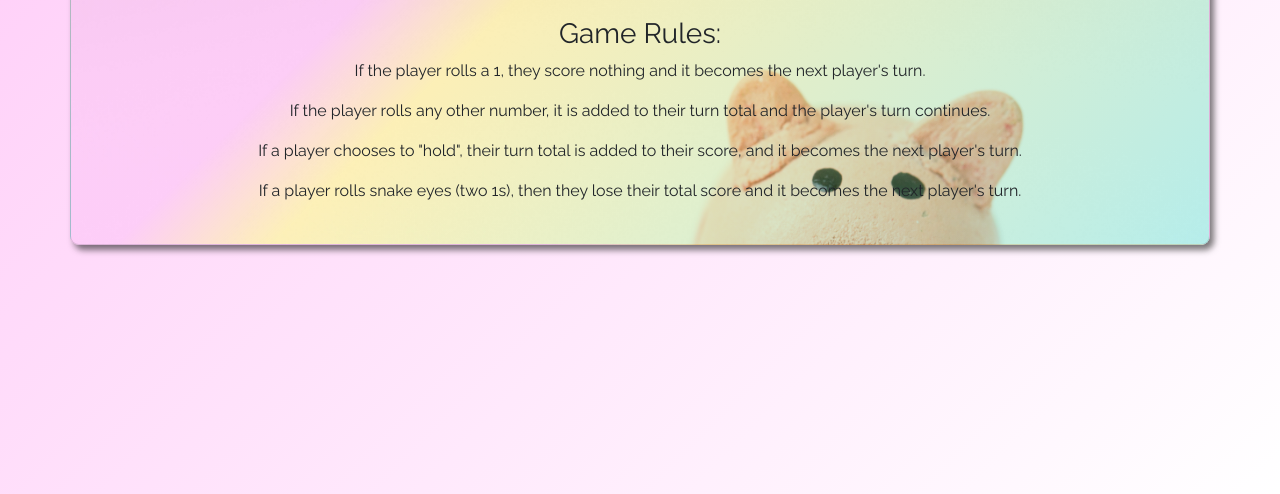
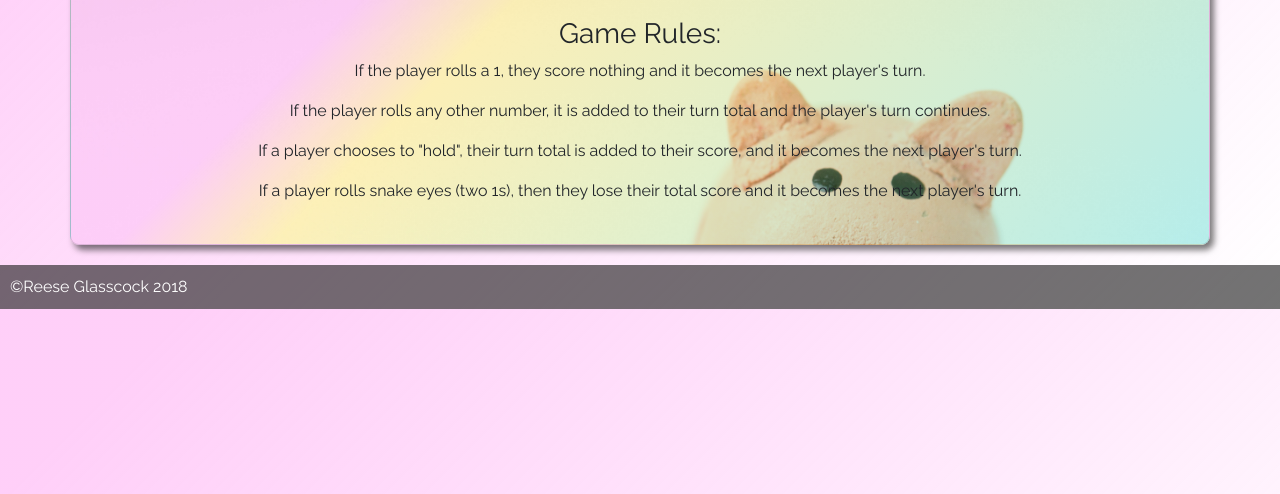
Before and after one commit to annieyshin/webpack_pig_dice, a plain HTML site: page index.html in a window 1280 px wide. Shown: the part 306-800 px from the top of the page. Drawn offline with nearby package versions, Linux system fonts and the light colour scheme.

Commit message:
update styles and add a footer

```diff
--- a/css/styles.css
+++ b/css/styles.css
@@ -1,11 +1,10 @@
 html {
-  height: 100%;
+  /*height: 100%;*/
 }
 
 body{
   font-family: 'Raleway', sans-serif;
   background:   linear-gradient(135deg, rgba(255, 160, 242, 0.5) 10%, transparent 100%);
-  height: 100%;
 }
 
 h1 {
@@ -15,6 +14,16 @@ h1 {
   padding: 20px 0px;
   text-align: center;
   color: #ef58c9;
+}
+
+footer {
+  box-sizing: border-box;
+  padding: 10px;
+  background-color: rgba(22, 22, 22, 0.6);
+  color: white;
+  position: relative;
+  bottom: 0;
+  width: 100%;
 }
 
 .one-player-mode, .two-player-mode, #rules-button, #returnToHome {
--- a/index.html
+++ b/index.html
@@ -124,11 +124,11 @@
           <button id="rules-button"type="button" class="btn btn-primary nav-buttons" data-toggle="modal" data-target="#rules-button-modal">Rules</button>
           <button id="returnToHome" class="btn btn-primary nav-buttons" type="button" name="button">Return to Home</button>
         </div>
-
       </form>
       </div>
   <script src="https://code.jquery.com/jquery-3.3.1.slim.min.js" integrity="sha384-q8i/X+965DzO0rT7abK41JStQIAqVgRVzpbzo5smXKp4YfRvH+8abtTE1Pi6jizo" crossorigin="anonymous"></script>
   <script src="https://cdnjs.cloudflare.com/ajax/libs/popper.js/1.14.3/umd/popper.min.js" integrity="sha384-ZMP7rVo3mIykV+2+9J3UJ46jBk0WLaUAdn689aCwoqbBJiSnjAK/l8WvCWPIPm49" crossorigin="anonymous"></script>
   <script src="https://stackpath.bootstrapcdn.com/bootstrap/4.1.1/js/bootstrap.min.js" integrity="sha384-smHYKdLADwkXOn1EmN1qk/HfnUcbVRZyYmZ4qpPea6sjB/pTJ0euyQp0Mk8ck+5T" crossorigin="anonymous"></script>
+  <footer>&copy;Reese Glasscock 2018</footer>
   </body>
 </html>
```
